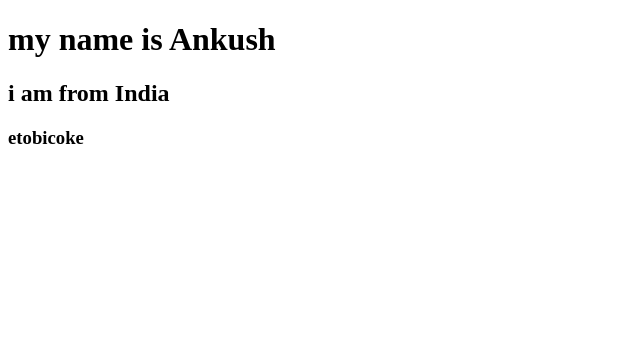
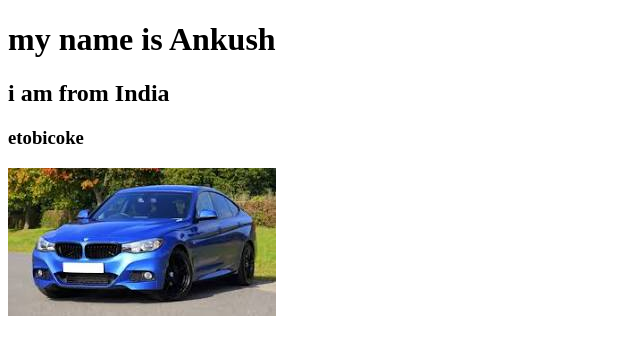
Before and after one commit to Ankush647712/firstcode, a plain HTML site: page index.html in a window 1280 px wide. Shown: the whole page, without its empty margins (0-640 px from the left). Drawn offline with Linux system fonts and the light colour scheme.

Commit message:
Update index.html

```diff
--- a/index.html
+++ b/index.html
@@ -9,5 +9,6 @@
   <h1> my name is Ankush</h1>
   <h2>i am from India</h2>
   <h3>etobicoke</h3>
+    <img src="download.jfif" alt="car">
 </body>
 </html>
```
